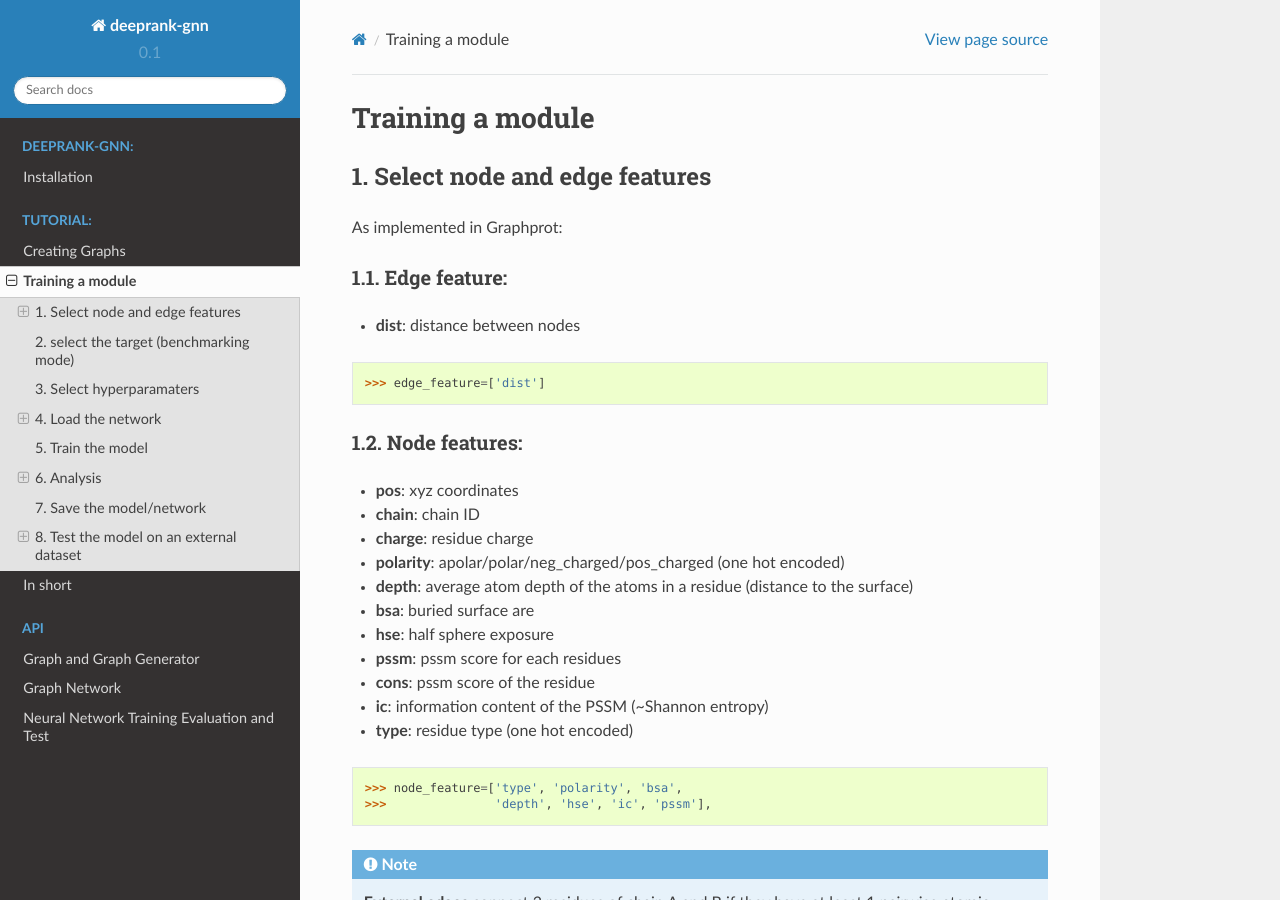
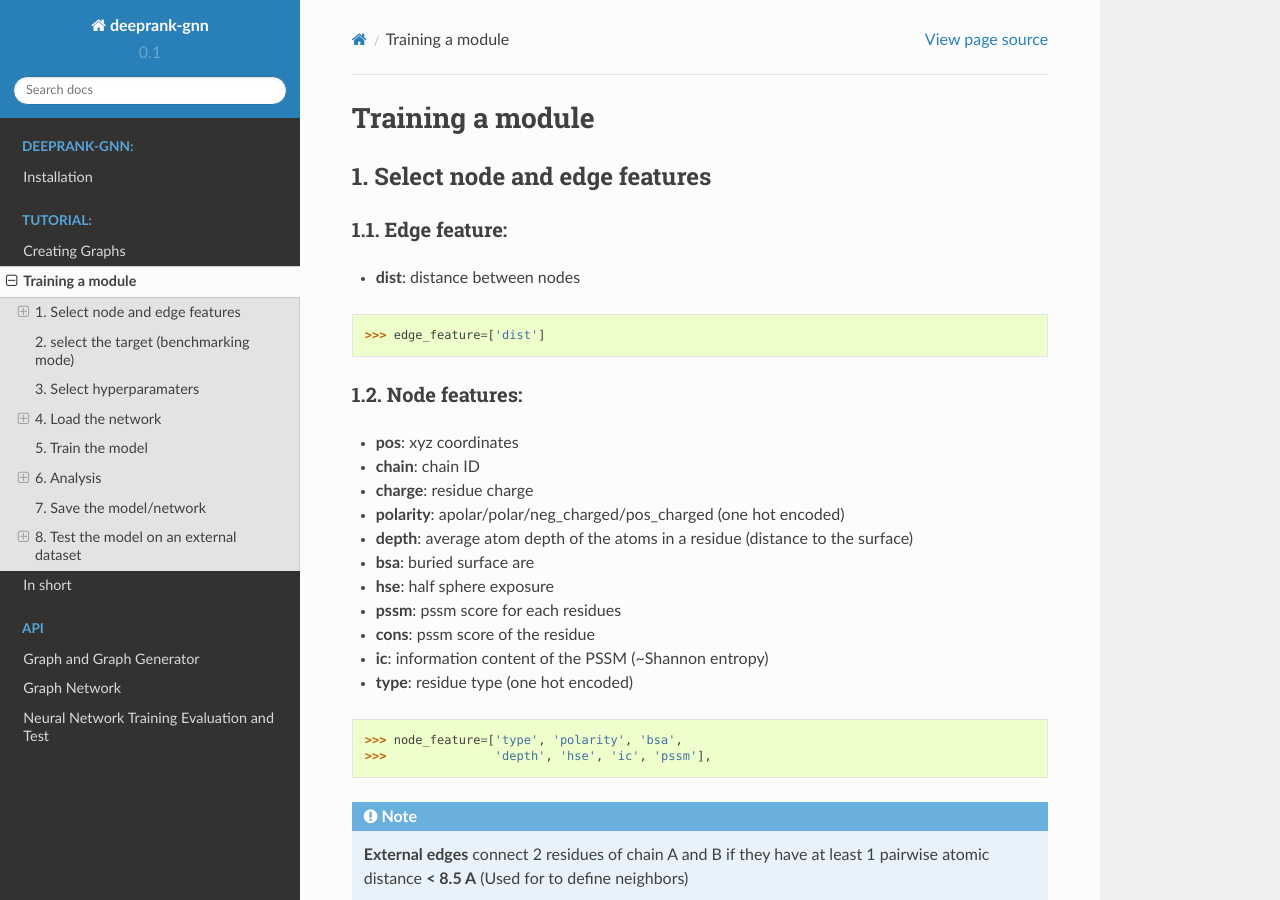
Before and after one commit to DeepRank/Deeprank-GNN, a Sphinx documentation site: the page built from docs/tutorial.train_model.rst, in a window 1280 px wide and 900 px high. Built offline with Sphinx 7.4.7 and the Read the Docs theme 2.0.0, drawn with Linux system fonts in a browser that asks for light colours.

Commit message:
Update tutorial.train_model.rst

```diff
--- a/docs/tutorial.train_model.rst
+++ b/docs/tutorial.train_model.rst
@@ -4,8 +4,6 @@ Training a module
 
 1. Select node and edge features
 ---------------------------------------------
-
-As implemented in Graphprot:
 
 1.1. Edge feature:
 ^^^^^^^^^^^^^^^^^^^^^^^^^^^^^^^^^^^^^^^^^^^^^
```
